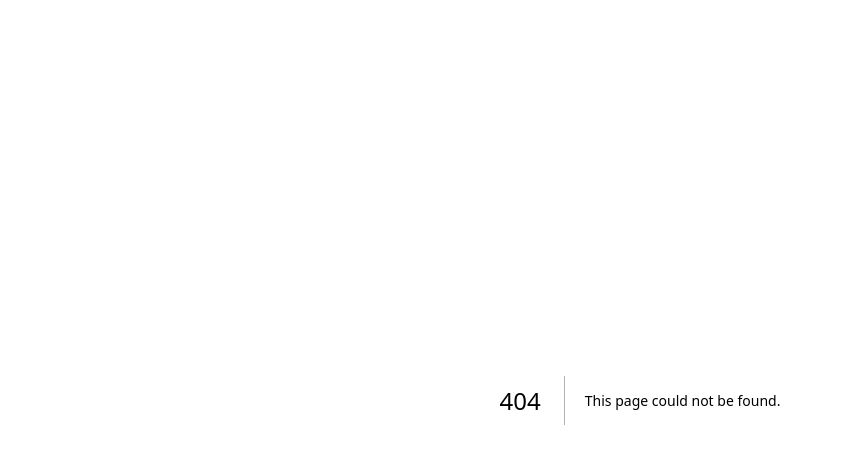
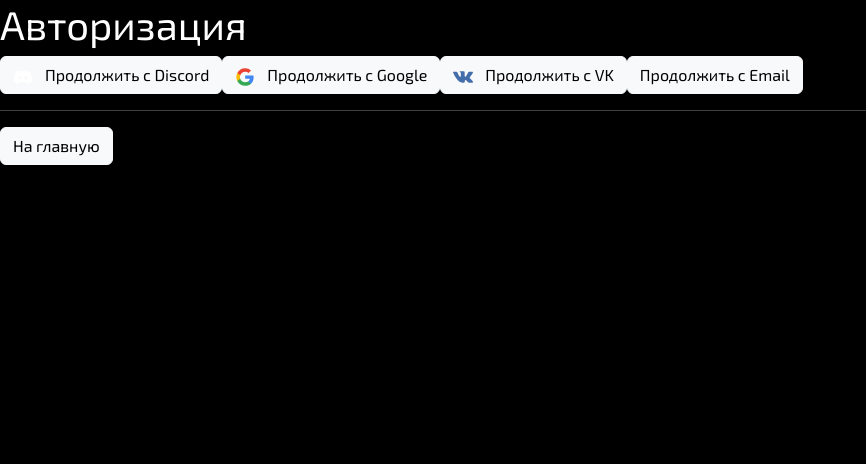
Before and after one commit to krnzhnr/Ani4K-client, a Next.js app: page /auth in a window 1280 px wide. Before the commit this address had no page. Shown: the top 464 px of the page, without its empty margins (0-866 px from the left). Built offline with nearby package versions, Linux system fonts and the light colour scheme.

Commit message:
scrollbar, auth pages, title, card...

```diff
--- /dev/null
+++ b/app/auth/page.js
@@ -0,0 +1,111 @@
+export default function Auth() {
+    return (
+        <div className="container-xs auth-container">
+            <h1 className="auth-header">Авторизация</h1>
+            <div className="auth-items">
+                <a
+                    href="https://discord.com/channels/863482097896783893/863482098604965942"
+                    className="auth-button"
+                >
+                    <button type="button" className="btn btn-light discord-btn social-btn">
+                        <svg
+                            width={20}
+                            height={20}
+                            viewBox="0 0 100 100"
+                            xmlns="http://www.w3.org/2000/svg"
+                            style={{marginRight: 12}}
+                        >
+                            <path
+                                d="M85.22 24.958c-11.459-8.575-22.438-8.334-22.438-8.334l-1.122 1.282c13.623 4.087 19.954 10.097 19.954 10.097-19.491-10.731-44.317-10.654-64.59 0 0 0 6.571-6.331 20.996-10.418l-.801-.962s-10.899-.24-22.438 8.334c0 0-11.54 20.755-11.54 46.319 0 0 6.732 11.54 24.442 12.101 0 0 2.965-3.526 5.369-6.571-10.177-3.045-14.024-9.376-14.024-9.376 6.394 4.001 12.859 6.505 20.916 8.094 13.108 2.698 29.413-.076 41.591-8.094 0 0-4.007 6.491-14.505 9.456a625.034 625.034 0 0 0 5.289 6.411c17.71-.561 24.441-12.101 24.441-12.02-.001-25.564-11.54-46.319-11.54-46.319zM35.055 63.824c-4.488 0-8.174-3.927-8.174-8.815.328-11.707 16.102-11.671 16.348 0 0 4.888-3.607 8.815-8.174 8.815zm29.249 0c-4.488 0-8.174-3.927-8.174-8.815.36-11.684 15.937-11.689 16.348 0 0 4.888-3.606 8.815-8.174 8.815z"
+                                id="Layer_2"
+                                fill="#ffffff"
+                                className="fill-6665d2"
+                            />
+                        </svg>
+                        Продолжить с Discord
+                    </button>
+                </a>
+                <a href="#" className="auth-button">
+                    <button type="button" className="btn btn-light social-btn">
+                        <svg
+                            width="20px"
+                            height="20px"
+                            viewBox="0 0 16 16"
+                            xmlns="http://www.w3.org/2000/svg"
+                            fill="none"
+                            style={{marginRight: 12}}
+                        >
+                            <g id="SVGRepo_bgCarrier" strokeWidth={0}/>
+                            <g
+                                id="SVGRepo_tracerCarrier"
+                                strokeLinecap="round"
+                                strokeLinejoin="round"
+                            />
+                            <g id="SVGRepo_iconCarrier">
+                                <path
+                                    fill="#4285F4"
+                                    d="M14.9 8.161c0-.476-.039-.954-.121-1.422h-6.64v2.695h3.802a3.24 3.24 0 01-1.407 2.127v1.75h2.269c1.332-1.22 2.097-3.02 2.097-5.15z"
+                                ></path>
+                                <path
+                                    fill="#34A853"
+                                    d="M8.14 15c1.898 0 3.499-.62 4.665-1.69l-2.268-1.749c-.631.427-1.446.669-2.395.669-1.836 0-3.393-1.232-3.952-2.888H1.85v1.803A7.044 7.044 0 008.14 15z"
+                                ></path>
+                                <path
+                                    fill="#FBBC04"
+                                    d="M4.187 9.342a4.17 4.17 0 010-2.68V4.859H1.849a6.97 6.97 0 000 6.286l2.338-1.803z"
+                                ></path>
+                                <path
+                                    fill="#EA4335"
+                                    d="M8.14 3.77a3.837 3.837 0 012.7 1.05l2.01-1.999a6.786 6.786 0 00-4.71-1.82 7.042 7.042 0 00-6.29 3.858L4.186 6.66c.556-1.658 2.116-2.89 3.952-2.89z"
+                                ></path>
+                            </g>
+                        </svg>
+                        Продолжить с Google
+                    </button>
+                </a>
+                <a href="#" className="auth-button">
+                    <button type="button" className="btn btn-light social-btn">
+                        <svg
+                            height="20px"
+                            width="20px"
+                            version="1.1"
+                            id="Layer_1"
+                            xmlns="http://www.w3.org/2000/svg"
+                            style={{marginRight: 12}}
+                            xmlnsXlink="http://www.w3.org/1999/xlink"
+                            viewBox="0 0 512 512"
+                            xmlSpace="preserve"
+                            fill="#000000"
+                        >
+                            <g id="SVGRepo_bgCarrier" strokeWidth={0}/>
+                            <g
+                                id="SVGRepo_tracerCarrier"
+                                strokeLinecap="round"
+                                strokeLinejoin="round"
+                            />
+                            <g id="SVGRepo_iconCarrier">
+                                <path
+                                    style={{fill: "#436EAB"}}
+                                    d="M440.649,295.361c16.984,16.582,34.909,32.182,50.142,50.436 c6.729,8.112,13.099,16.482,17.973,25.896c6.906,13.382,0.651,28.108-11.348,28.907l-74.59-0.034 c-19.238,1.596-34.585-6.148-47.489-19.302c-10.327-10.519-19.891-21.714-29.821-32.588c-4.071-4.444-8.332-8.626-13.422-11.932 c-10.182-6.609-19.021-4.586-24.84,6.034c-5.926,10.802-7.271,22.762-7.853,34.8c-0.799,17.564-6.108,22.182-23.751,22.986 c-37.705,1.778-73.489-3.926-106.732-22.947c-29.308-16.768-52.034-40.441-71.816-67.24 C58.589,258.194,29.094,200.852,2.586,141.904c-5.967-13.281-1.603-20.41,13.051-20.663c24.333-0.473,48.663-0.439,73.025-0.034 c9.89,0.145,16.437,5.817,20.256,15.16c13.165,32.371,29.274,63.169,49.494,91.716c5.385,7.6,10.876,15.201,18.694,20.55 c8.65,5.923,15.236,3.96,19.305-5.676c2.582-6.11,3.713-12.691,4.295-19.234c1.928-22.513,2.182-44.988-1.199-67.422 c-2.076-14.001-9.962-23.065-23.933-25.714c-7.129-1.351-6.068-4.004-2.616-8.073c5.995-7.018,11.634-11.387,22.875-11.387h84.298 c13.271,2.619,16.218,8.581,18.035,21.934l0.072,93.637c-0.145,5.169,2.582,20.51,11.893,23.931 c7.452,2.436,12.364-3.526,16.836-8.251c20.183-21.421,34.588-46.737,47.457-72.951c5.711-11.527,10.622-23.497,15.381-35.458 c3.526-8.875,9.059-13.242,19.056-13.049l81.132,0.072c2.406,0,4.84,0.035,7.17,0.434c13.671,2.33,17.418,8.211,13.195,21.561 c-6.653,20.945-19.598,38.4-32.255,55.935c-13.53,18.721-28.001,36.802-41.418,55.634 C424.357,271.756,425.336,280.424,440.649,295.361L440.649,295.361z"
+                                ></path>
+                            </g>
+                        </svg>
+                        Продолжить с VK
+                    </button>
+                </a>
+                <a href="{% url 'auth' %}" className="auth-button">
+                    <button type="button" className="btn btn-light">
+                        Продолжить с Email
+                    </button>
+                </a>
+                <hr/>
+                <a href="/" className="home-button">
+                    <button type="button" className="btn btn-light">
+                        На главную
+                    </button>
+                </a>
+            </div>
+        </div>
+
+    )
+}
```
Also changed, not shown: app/auth/auth.module.css (added), app/auth/email/email.module.css (added), app/auth/email/page.js (added), app/elements/scroll-section/scroll-section.js (added), app/elements/scroll-section/scroll-section.module.css (added), app/grid/available-in-4k/page.js (added), app/grid/grid.module.css (added).
